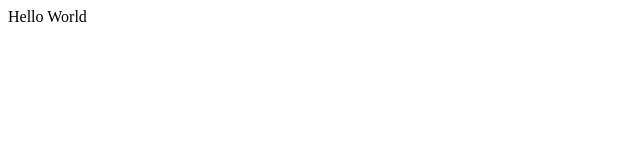
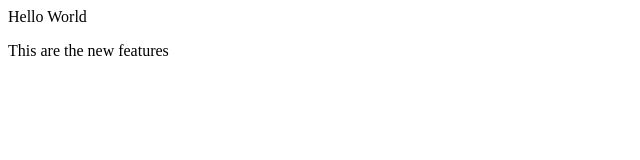
Before and after one commit to Asiff07/asif-demo, a plain HTML site: page index.html in a window 1280 px wide. Shown: the whole page, without its empty margins (0-640 px from the left). Drawn offline with Linux system fonts and the light colour scheme.

Commit message:
Added new features

```diff
--- a/index.html
+++ b/index.html
@@ -1 +1,2 @@
 <p>Hello World</p>
+<p>This are the new features</p>
```
